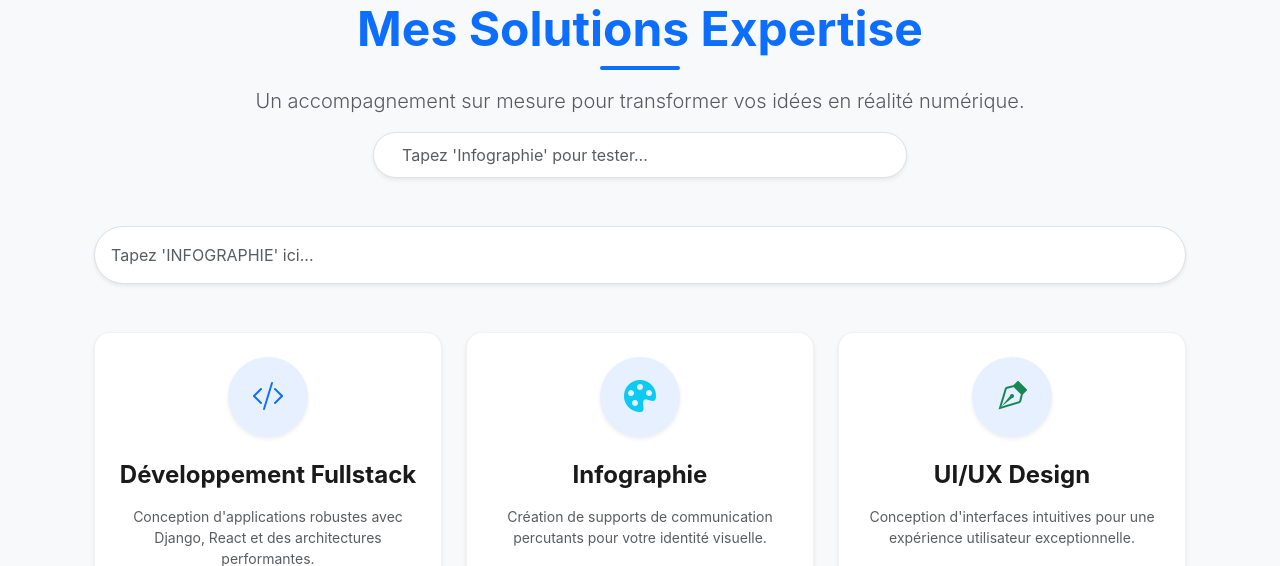
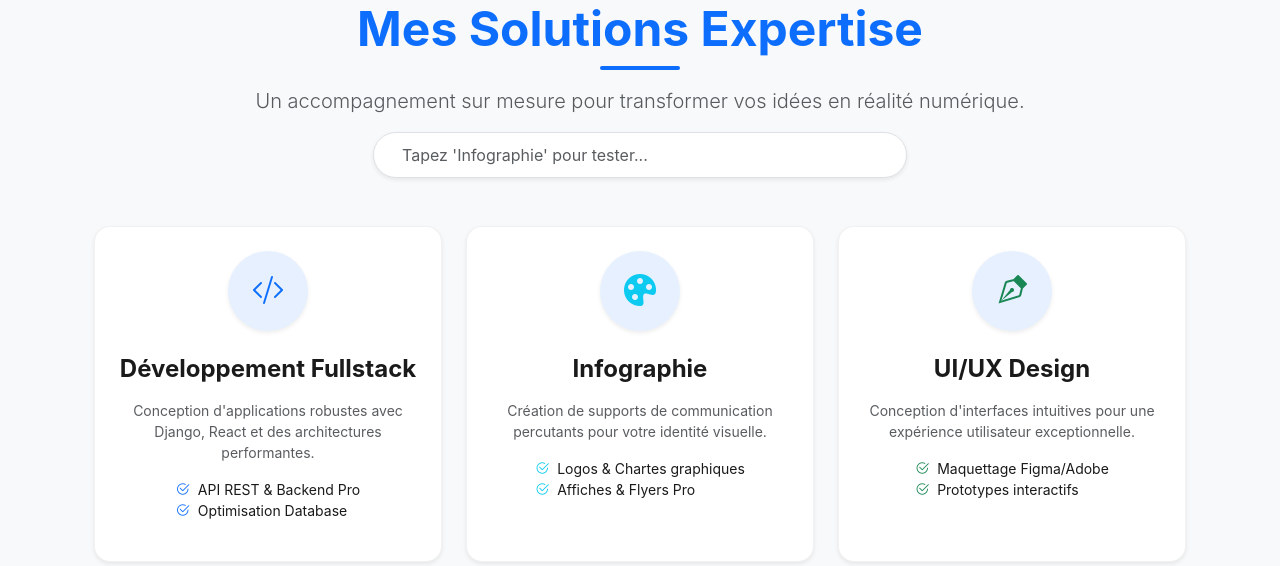
Before and after one commit to darijosephda-maker/Blog_Professionnel_Uts, a Django app: page /services/ in a window 1280 px wide. Shown: the part 255-821 px from the top of the page. Run offline with Django 5.2, Linux system fonts and the light colour scheme; data that the repository does not hold is empty.

Commit message:
Mon premier commit

```diff
--- a/templates/services.html
+++ b/templates/services.html
@@ -11,11 +11,6 @@
             <div class="mx-auto bg-primary" style="width: 80px; height: 4px; border-radius: 2px;"></div>
 
         <p id="target-description" class="text-muted lead mt-3">Un accompagnement sur mesure pour transformer vos idées en réalité numérique.</p>
-
-    <div class="mb-4">
-    <input type="text" id="local-search" class="form-control rounded-pill p-3 shadow-sm"
-           placeholder="Tapez 'INFOGRAPHIE' ici...">
-</div>
 
     </div>
 
```
